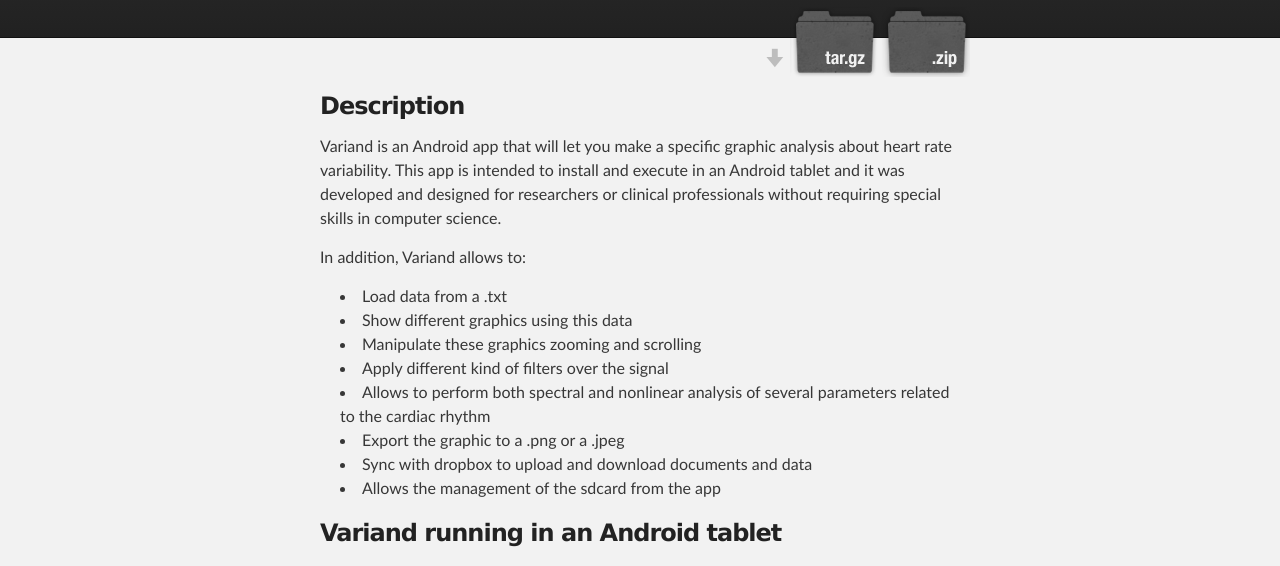
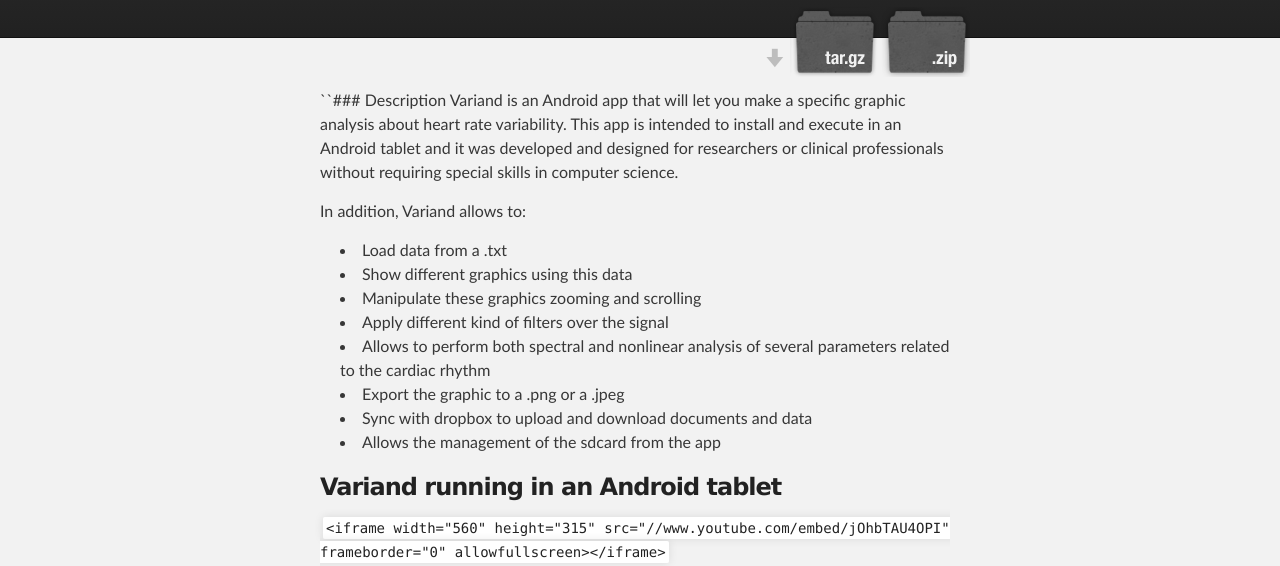
Before and after one commit to Golis/Variand, a plain HTML site: page index.html in a window 1280 px wide. Shown: the part 208-774 px from the top of the page. Drawn offline with Linux system fonts and the light colour scheme.

Commit message:
Create gh-pages branch via GitHub

```diff
--- a/index.html
+++ b/index.html
@@ -31,10 +31,8 @@
     <!-- MAIN CONTENT -->
     <div id="main_content_wrap" class="outer">
       <section id="main_content" class="inner">
-        <h3>
-<a name="description" class="anchor" href="#description"><span class="octicon octicon-link"></span></a>Description</h3>
-
-<p>Variand is an Android app that will let you make a specific graphic analysis about heart rate variability.
+        <p>``### Description
+Variand is an Android app that will let you make a specific graphic analysis about heart rate variability.
 This app is intended to install and execute in an Android tablet and it was developed and designed  for
 researchers  or  clinical  professionals  without  requiring  special skills  in  computer  science.</p>
 
@@ -52,7 +50,7 @@ researchers  or  clinical  professionals  without  requiring  special skills  in
 </ul><h3>
 <a name="variand-running-in-an-android-tablet" class="anchor" href="#variand-running-in-an-android-tablet"><span class="octicon octicon-link"></span></a>Variand running in an Android tablet</h3>
 
-
+<p><code>&lt;iframe width="560" height="315" src="//www.youtube.com/embed/jOhbTAU4OPI" frameborder="0" allowfullscreen&gt;&lt;/iframe&gt;</code></p>
 
 <h3>
 <a name="designer-templates" class="anchor" href="#designer-templates"><span class="octicon octicon-link"></span></a>Designer Templates</h3>
```
Also changed, not shown: params.json (+1 -1 lines).
